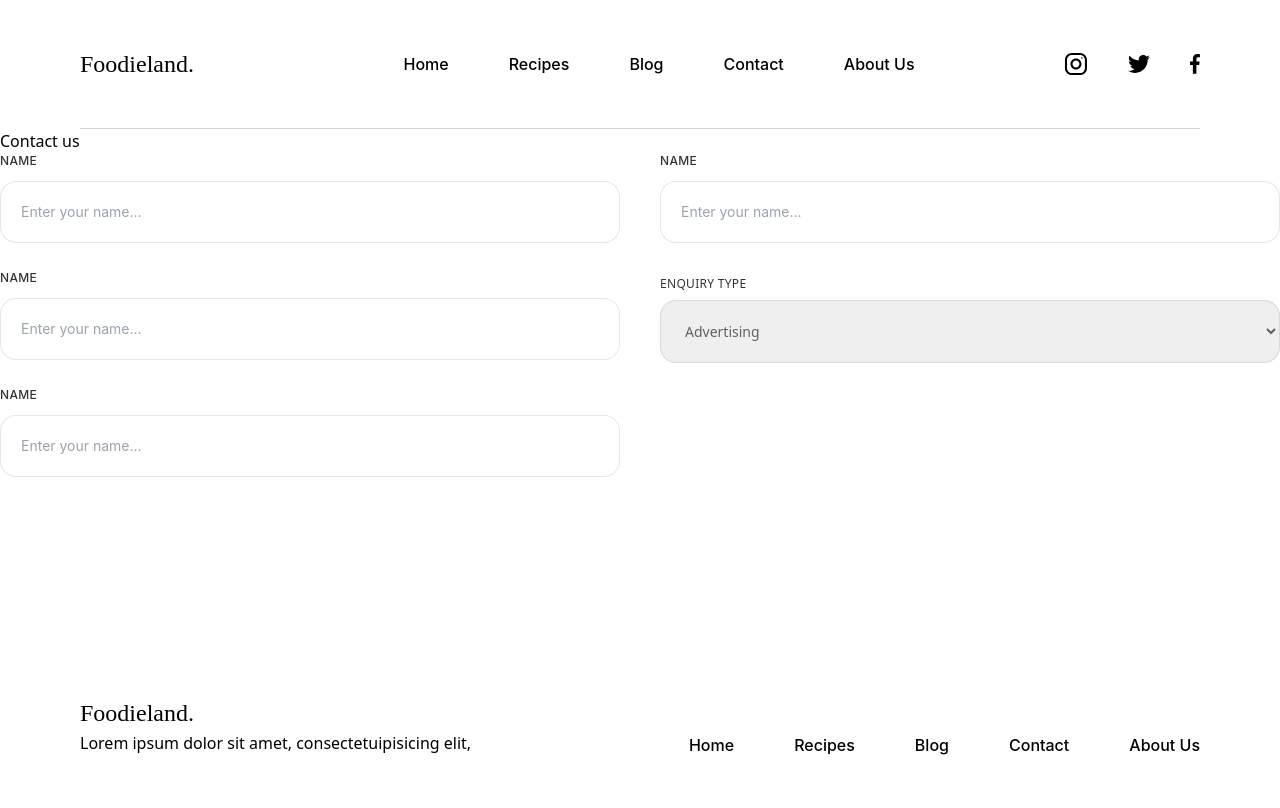
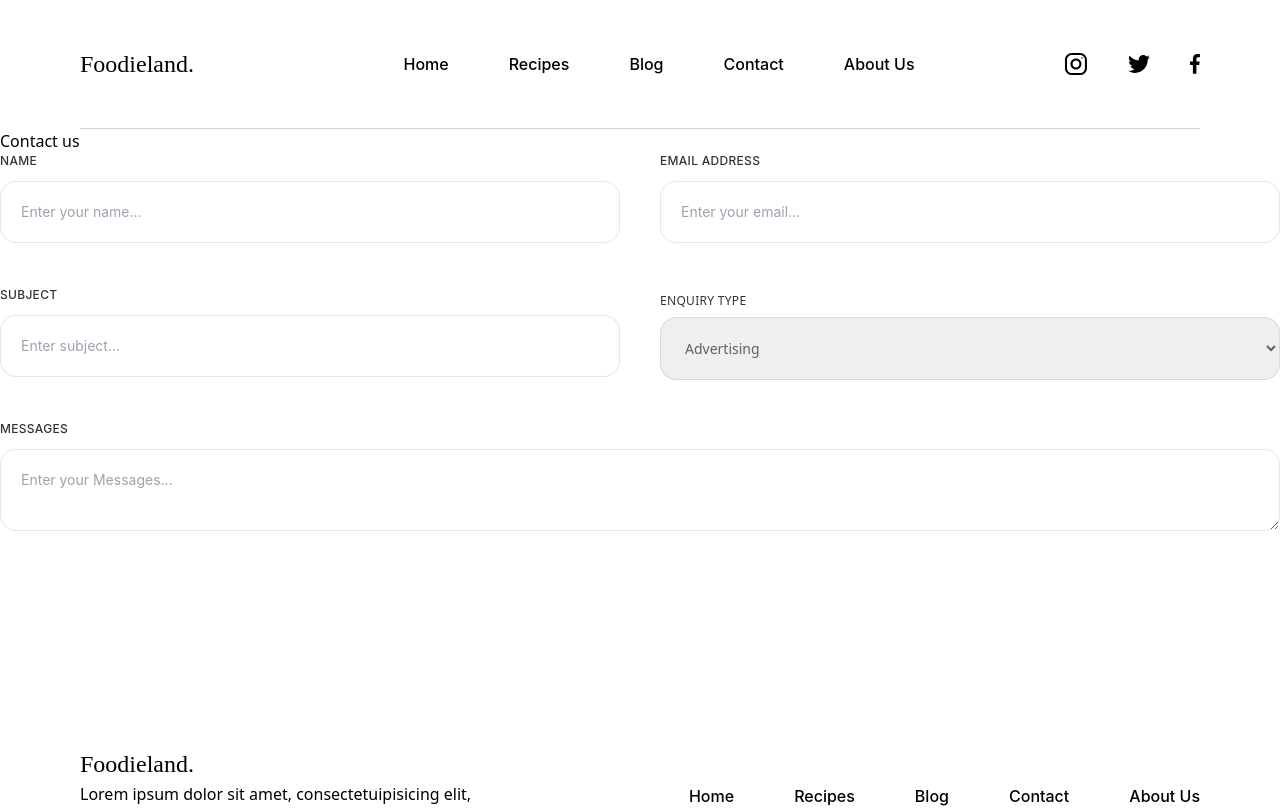
Before and after one commit to foodieland-project/foodieland-frontend, a React (Create React App) app: page /contact in a window 1280 px wide. Shown: the top 808 px of the page. Built offline with nearby package versions, Linux system fonts and the light colour scheme.

Commit message:
textarea component added and styled

```diff
--- a/src/components/BasicComponents/contact/ContactInput/Input.jsx
+++ b/src/components/BasicComponents/contact/ContactInput/Input.jsx
@@ -1,12 +1,10 @@
 const Input = (props) => {
 
     return (
-        <>
         <div className="flex flex-col font-inter ">
             <label className="text-xs font-medium mb-3 tracking-wide opacity-80" htmlFor={props.id}>{props.label}</label>
             <input className="border border-gray-900/10 p-5 rounded-2xl text-sm mb-6 text-black/60" type={props.type} id={props.id} placeholder={props.placeholder}/>
         </div>
-        </>
      );
 }
 
--- /dev/null
+++ b/src/components/BasicComponents/contact/ContactInput/TextArea.jsx
@@ -0,0 +1,11 @@
+const TextArea = (props) => {
+    return (
+        <div className="flex flex-col font-inter col-span-2">
+            <label className="text-xs font-medium mb-3 tracking-wide opacity-80" htmlFor={props.id}>{props.label} </label>
+            <textarea className="border border-gray-900/10 p-5 rounded-2xl text-sm mb-6 text-black/60 " id={props.id} placeholder={props.placeholder}/>
+
+        </div>
+     );
+}
+
+export default TextArea;
--- a/src/components/BasicComponents/contact/index.jsx
+++ b/src/components/BasicComponents/contact/index.jsx
@@ -1,6 +1,6 @@
 import Input from './ContactInput/Input';
 import Select from './ContactInput/Select';
-
+import TextArea from './ContactInput/TextArea';
 const options = [
     {id: "Advertising",
     name: "Advertising"},
@@ -16,10 +16,10 @@ const Contact = (props) => {
         <h2 className="" >Contact us</h2>
         <form className='grid grid-cols-2 grid-rows-3 gap-x-10 '>
             <Input id="name" label="NAME" type="text" placeholder="Enter your name..." />
-            <Input id="name" label="NAME" type="text" placeholder="Enter your name..." />
-            <Input id="name" label="NAME" type="text" placeholder="Enter your name..." />
+            <Input id="email" label="EMAIL ADDRESS" type="text" placeholder="Enter your email..." />
+            <Input id="subject" label="SUBJECT" type="text" placeholder="Enter subject..." />
             <Select id="type" label="ENQUIRY TYPE" options={options} />
-            <Input id="name" label="NAME" type="text" placeholder="Enter your name..." />
+            <TextArea id="message" label="MESSAGES" placeholder="Enter your Messages..." />
         </form>
         </>
      );
```
